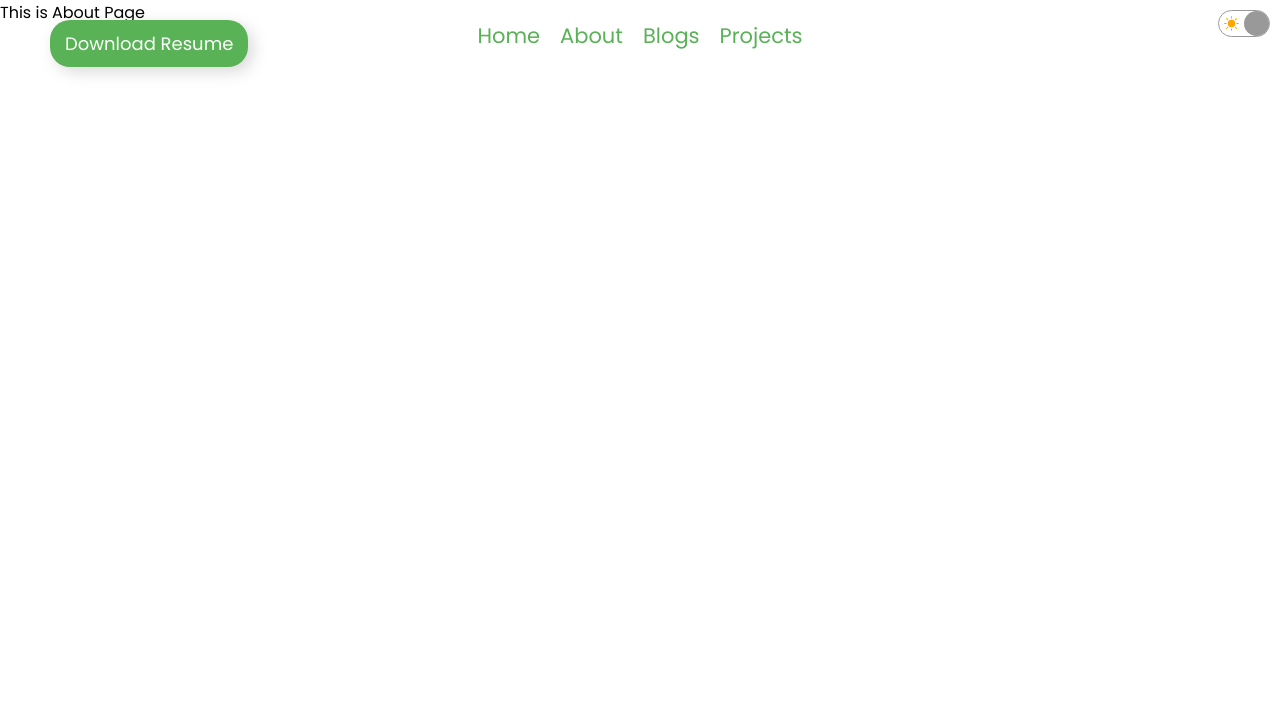
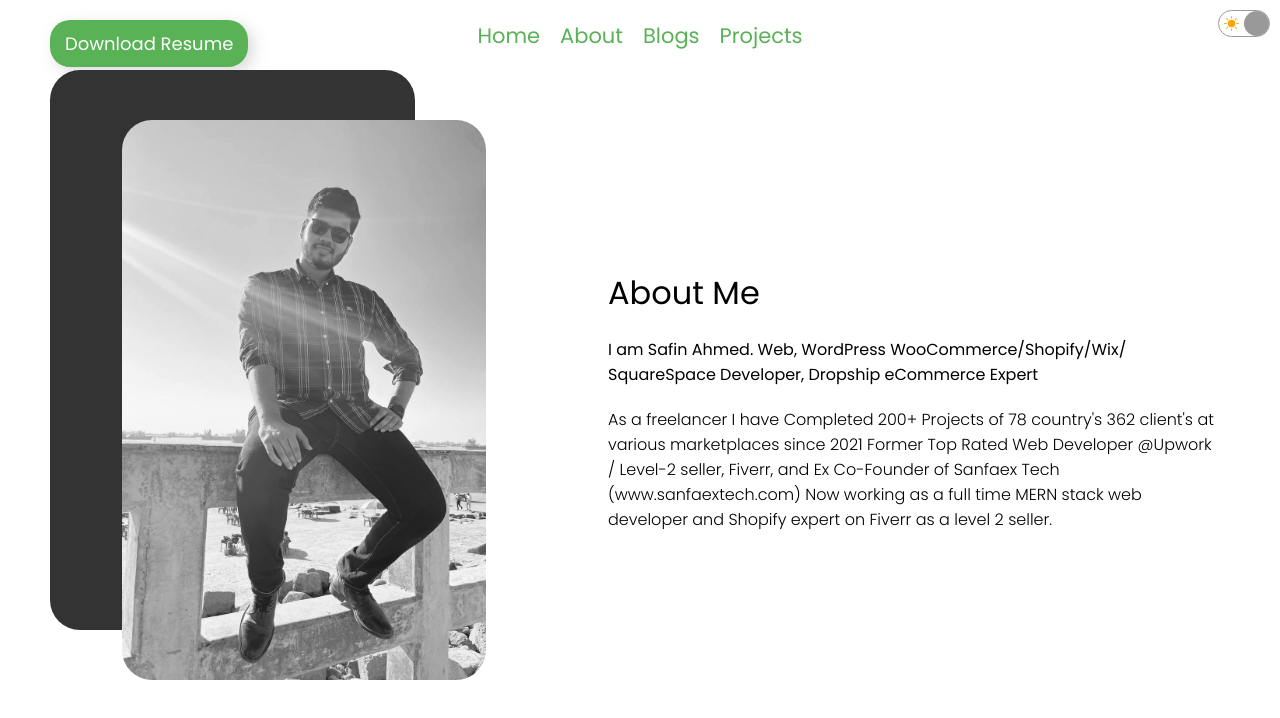
Before and after one commit to Safin-Ahmed/my-portfolio, a React (Create React App) app: page /about in a window 1280 px wide. Shown: the top 718 px of the page. Built offline with nearby package versions, Linux system fonts and the light colour scheme.

Commit message:
Added some security

```diff
--- a/src/components/AboutPage/AboutPage.js
+++ b/src/components/AboutPage/AboutPage.js
@@ -1,9 +1,10 @@
 import React from 'react';
+import About from '../About/About';
 
 const AboutPage = () => {
     return (
         <div>
-            This is About Page
+            <About></About>
         </div>
     );
 };
--- a/src/components/Contact/Contact.js
+++ b/src/components/Contact/Contact.js
@@ -48,10 +48,10 @@ const Contact = () => {
                         freelancing if the right project comes along. me.
                     </p>
                     <form ref={formRef} onSubmit={handleSubmit}>
-                        <input style={{ backgroundColor: darkMode && "#333" }} type="text" placeholder="Name" name="user_name" />
+                        <input required style={{ backgroundColor: darkMode && "#333" }} type="text" placeholder="Name" name="user_name" />
                         <input style={{ backgroundColor: darkMode && "#333" }} type="text" placeholder="Subject" name="user_subject" />
-                        <input style={{ backgroundColor: darkMode && "#333" }} type="email" placeholder="Email" name="user_email" />
-                        <textarea style={{ backgroundColor: darkMode && "#333" }} rows="5" placeholder="Message" name="message"></textarea>
+                        <input required style={{ backgroundColor: darkMode && "#333" }} type="email" placeholder="Email" name="user_email" />
+                        <textarea required style={{ backgroundColor: darkMode && "#333" }} rows="5" placeholder="Message" name="message"></textarea>
                         <button className="contact-btn">Submit</button>
                         {done && <p>Thank You !</p>}
                     </form>
```
